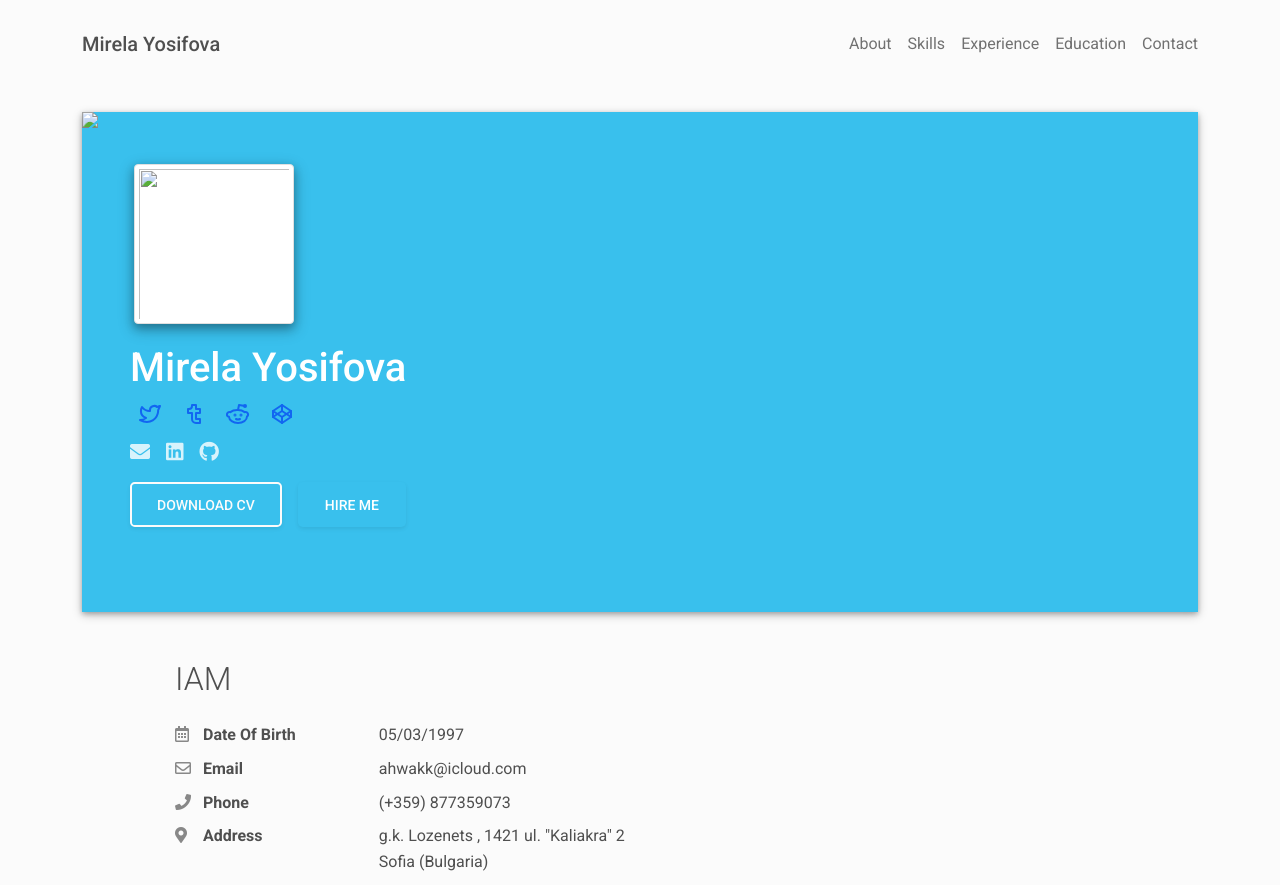
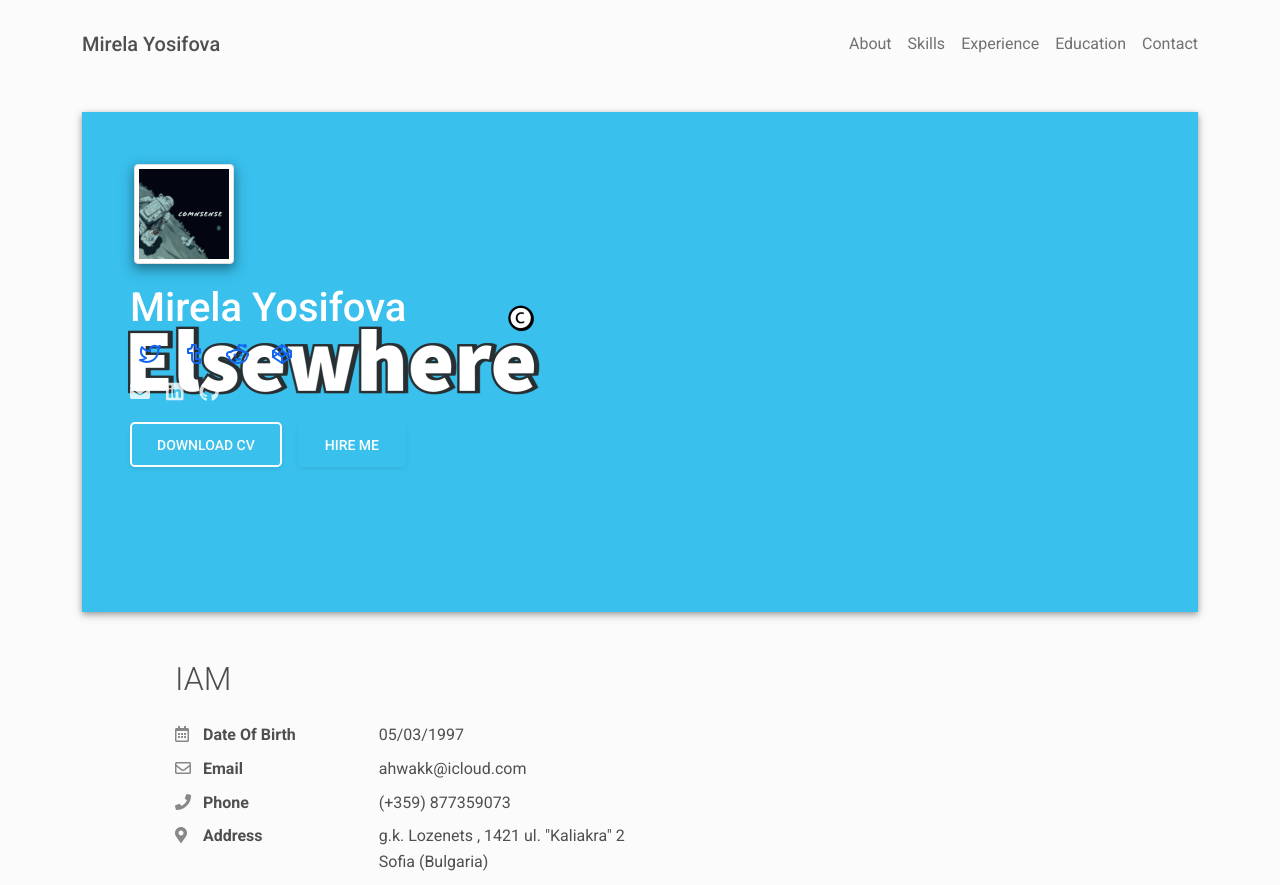
Before and after one commit to comnsense/Resume, a plain HTML site: page index.html in a window 1280 px wide. Shown: the top 885 px of the page. Drawn offline with Linux system fonts and the light colour scheme.

Commit message:
Sep 30, 2022, 5:32 PM

```diff
--- a/index.html
+++ b/index.html
@@ -192,14 +192,14 @@
         <div class="shadow-1-strong bg-white my-5" id="intro">
           <div class="bg-info text-white">
 
-            <div class="cover bg-image"><img src="images/back.jpeg">
-              <div class="mask" style=" ">
-                <div class="text-left p-5">
-                  <div class="avatar p-1"><img class="img-thumbnail shadow-2-strong" src="images/avatar.png" width="160" height="160"></div>
+            <div class="cover bg-image"><img src="images/logo.png">
+              <div class="mask" style="  ">
+                <div class="<text-left> p-5">
+                  <div class="avatar p-1"><img class="img-thumbnail shadow-2-strong" src="images/cs.jpg" width="100" height="160"></div>
                   <div class="header-bio mt-3">
                     <div data-aos="zoom-in" data-aos-delay="0" class="aos-init aos-animate">
                       <h2 class="h1">Mirela Yosifova</h2>
-                      <p> <a class="flex items-center justify-left gap-3 px-8 py-4"></a><a href="http://twitter.com/ahhwakk" rel="external nofollow" class="p-2 hover:opacity-50"><svg xmlns="http://www.w3.org/2000/svg" class="icon icon-tabler icon-tabler-brand-twitter" width="24" height="24" viewBox="0 0 24 24" stroke="currentColor" stroke-width="2" fill="none" stroke-linecap="round" stroke-linejoin="round">
+                      <p> <a class="flex items-center justify-right gap-3 px-8 py-4"></a><a href="http://twitter.com/ahhwakk" rel="external nofollow" class="p-2 hover:opacity-50"><svg xmlns="http://www.w3.org/2000/svg" class="icon icon-tabler icon-tabler-brand-twitter" width="24" height="24" viewBox="0 0 24 24" stroke="currentColor" stroke-width="2" fill="none" stroke-linecap="round" stroke-linejoin="round">
 
                             <path stroke="none" d="M0 0h24v24H0z" fill="none"></path>
                             <path d="M22 4.01c-1 .49 -1.98 .689 -3 .99c-1.121 -1.265 -2.783 -1.335 -4.38 -.737s-2.643 2.06 -2.62 3.737v1c-3.245 .083 -6.135 -1.395 -8 -4c0 0 -4.182 7.433 4 11c-1.872 1.247 -3.739 2.088 -6 2c3.308 1.803 6.913 2.423 10.034 1.517c3.58 -1.04 6.522 -3.723 7.651 -7.742a13.84 13.84 0 0 0 .497 -3.753c-.002 -.249 1.51 -2.772 1.818 -4.013z">
```
Also changed, not shown: images/cs17.png (added), images/favicon.PNG (deleted), images/favicon3.ico (deleted), 1 other file.
